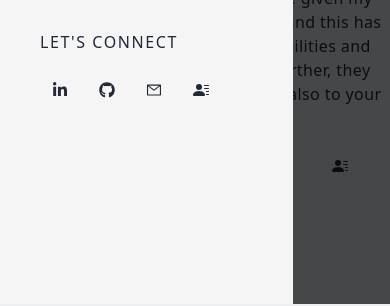
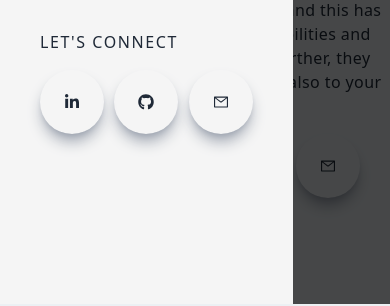
Before and after one commit to Denwin92/NextJs-Project, a Next.js app: page / in a window 390 px wide. Shown: the part 540-846 px from the top of the page. Built offline with nearby package versions, Linux system fonts and the light colour scheme.

Commit message:
changes made to icon links

```diff
--- a/components/About.jsx
+++ b/components/About.jsx
@@ -4,7 +4,7 @@ import Image from 'next/image';
 
 const About = () => {
   return (
-    <div className="w-full md:h-screen p-2 flex items-center py-16">
+    <div id='about' className="w-full md:h-screen p-2 flex items-center py-16">
       <div className=" max-w-[1240] m-aumax-w-[1240px] w-full h-full mx-auto p-2 flex justify-center items-center">
         <div className="max-w-[1240px] mx-auto flex flex-col justify-center h-full">
           <h2>About</h2>
--- a/components/Main.jsx
+++ b/components/Main.jsx
@@ -5,7 +5,7 @@ import { FaGithub, FaLinkedinIn } from 'react-icons/fa'
 
 const Main = () => {
   return (
-    <div className=' w-full h-screen text-center'>
+    <div id='landing' className=' w-full h-screen text-center'>
       <div className='max-w-[1240px] w-full h-full mx-auto p-2 flex justify-center items-center'>
         <div>
           <p className='uppercase text-sm tracking-widest text-gray-600'>the Possibilities are  endless</p>
@@ -19,21 +19,36 @@ I have given my 100% effort in my past companies, and this has enabled me to rec
 
 If I channelize them further, they will bring fruitful results to me and also to your esteemed organization.</p>
           <div className='flex items-centre justify-between max-w-[330px] m-auto py-4'>
-          <div className='rounded-full shadow-gray-400 p-3 cursor-pointer hover:scale-105 ease-in duration-300"'>
-            <FaLinkedinIn/>
-          </div>
+          <a
+                    href='https://www.linkedin.com/in/denwin-solomons-24699835/'
+                    target='_blank'
+                    rel='noreferrer'
+                  >
+                  <div className="rounded-full shadow-lg shadow-gray-400 p-6 cursor-pointer hover:scale-110 ease-in duration-300">
+                    <FaLinkedinIn />
+                  </div>
+                  </a>
 
-          <div className='rounded-full shadow-gray-400 p-3 cursor-pointer hover:scale-105 ease-in duration-300"'>
-            <FaGithub/>
-          </div>
 
-          <div className='rounded-full shadow-gray-400 p-3 cursor-pointer hover:scale-105 ease-in duration-300"'>
-            <AiOutlineMail/>
-          </div>
+                  <a
+                    href='https://github.com/Denwin92?tab=repositories'
+                    target='_blank'
+                    rel='noreferrer'
+                  >
+                  <div className="rounded-full shadow-lg shadow-gray-400 p-6 cursor-pointer hover:scale-110 ease-in duration-300">
+                    <FaGithub />
+                  </div>
+                  </a>
 
-          <div className='rounded-full shadow-gray-400 p-3 cursor-pointer hover:scale-105 ease-in duration-300"'>
-            <BsFillPersonLinesFill/>
-          </div>
+                  <a
+                    href='mailto:Denwin.Solomons@gmail.com"'
+                    target='_blank'
+                    rel='noreferrer'
+                  >
+                  <div className="rounded-full shadow-lg shadow-gray-400 p-6 cursor-pointer hover:scale-110 ease-in duration-300">
+                    <AiOutlineMail />
+                  </div>
+                  </a>
 
           </div>
 
--- a/components/NavBar.jsx
+++ b/components/NavBar.jsx
@@ -16,29 +16,32 @@ const NavBar = () => {
     <div className="fixed w-full h-20 shadow-xl z-[100]">
       <div
         className="
-        flex justify-between items-center w-full h-full px-2 2xl:px16"
-      >
+        flex justify-between items-center w-full h-full px-2 2xl:px16">
+
+          <Link href = '/#landing'>
             <Image
           src="/../public/assets/NavLogo.png"
           alt="/"
           width="125"
           height="50"
         />
+          </Link>
+
         <div>
           <ul className="hidden md:flex">
-            <Link href="/">
+            <Link href="/#landing">
               <li className="ml-10 text-sm uppercase hover:border-b">Home</li>
             </Link>
 
-            <Link href="/">
+            <Link href="/#about">
               <li className="ml-10 text-sm uppercase hover:border-b">About</li>
             </Link>
 
-            <Link href="/">
+            <Link href="/#skills">
               <li className="ml-10 text-sm uppercase hover:border-b">Skills</li>
             </Link>
 
-            <Link href="/">
+            <Link href="/#contact">
               <li className="ml-10 text-sm uppercase hover:border-b">
                 Contact
               </li>
@@ -83,36 +86,54 @@ const NavBar = () => {
 
           <div className="py-4 flex flex-col">
             <ul className="uppercase">
-              <Link href="">
+              <Link href="/#landing">
                 <li className=" py-4 text-sm">Home</li>
               </Link>
-              <Link href="">
+              <Link href="/#about">
                 <li className=" py-4 text-sm">About</li>
               </Link>
-              <Link href="">
+              <Link href="/#skills">
                 <li className=" py-4 text-sm">Skills</li>
               </Link>
-              <Link href="">
+              <Link href="/#contact">
                 <li className=" py-4 text-sm">Contact</li>
               </Link>
             </ul>
             <div className="pt-40">
               <p className=" uppercase tracking-widest">Let's Connect</p>
               <div className="flex items-center justify-between my-4 w-full sm:w-[80]">
-                <div className=" rounded-full shadow-gray-400 p-3 cursor-pointer hover:scale-105 ease-in duration-300">
+              <a
+                    href='https://www.linkedin.com/in/denwin-solomons-24699835/'
+                    target='_blank'
+                    rel='noreferrer'
+                  >
+                  <div className="rounded-full shadow-lg shadow-gray-400 p-6 cursor-pointer hover:scale-110 ease-in duration-300">
                     <FaLinkedinIn />
                   </div>
-                <div className=" rounded-full shadow-gray-400 p-3 cursor-pointer hover:scale-105 ease-in duration-300">
+                  </a>
+
+
+                  <a
+                    href='https://github.com/Denwin92?tab=repositories'
+                    target='_blank'
+                    rel='noreferrer'
+                  >
+                  <div className="rounded-full shadow-lg shadow-gray-400 p-6 cursor-pointer hover:scale-110 ease-in duration-300">
                     <FaGithub />
                   </div>
-                <div className=" rounded-full shadow-gray-400 p-3 cursor-pointer hover:scale-105 ease-in duration-300">
+                  </a>
+
+                  <a
+                    href='mailto:Denwin.Solomons@gmail.com"'
+                    target='_blank'
+                    rel='noreferrer'
+                  >
+                  <div className="rounded-full shadow-lg shadow-gray-400 p-6 cursor-pointer hover:scale-110 ease-in duration-300">
                     <AiOutlineMail />
                   </div>
-                <div className=" rounded-full shadow-gray-400 p-3 cursor-pointer hover:scale-105 ease-in duration-300">
-                  <BsFillPersonLinesFill />
-                </div>
+                  </a>
 
-                <div className=" rounded-full shadow-gray-400 p-3 cursor-pointer hover:scale-105 ease-in duration-300"></div>
+                {/* <div className=" rounded-full shadow-gray-400 p-3 cursor-pointer hover:scale-105 ease-in duration-300"></div> */}
               </div>
             </div>
           </div>
--- a/components/Skills.jsx
+++ b/components/Skills.jsx
@@ -3,7 +3,7 @@ import Image from "next/image";
 
 const Skills = () => {
   return (
-    <div className="w-full lg:h-screen p-2">
+    <div id='skills'className="w-full lg:h-screen p-2">
       <div className="max-w-[1240px] mx-auto flex flex-col justify-center h-full">
         <h2>What I can do</h2>
         <div className="grid md:grid-cols-2 lg:grid-cols-4 gap-8">
--- a/styles/globals.css
+++ b/styles/globals.css
@@ -1,6 +1,10 @@
 @tailwind base;
 @tailwind components;
 @tailwind utilities;
+
+html {
+  scroll-behavior: smooth;
+}
 
 @layer base { body{
 
```
Also changed, not shown: components/Contact.jsx (+74 -5 lines), 1 other file (tests, documents, lock files or other folders). Lines whose indentation alone changed are shown as unchanged.
